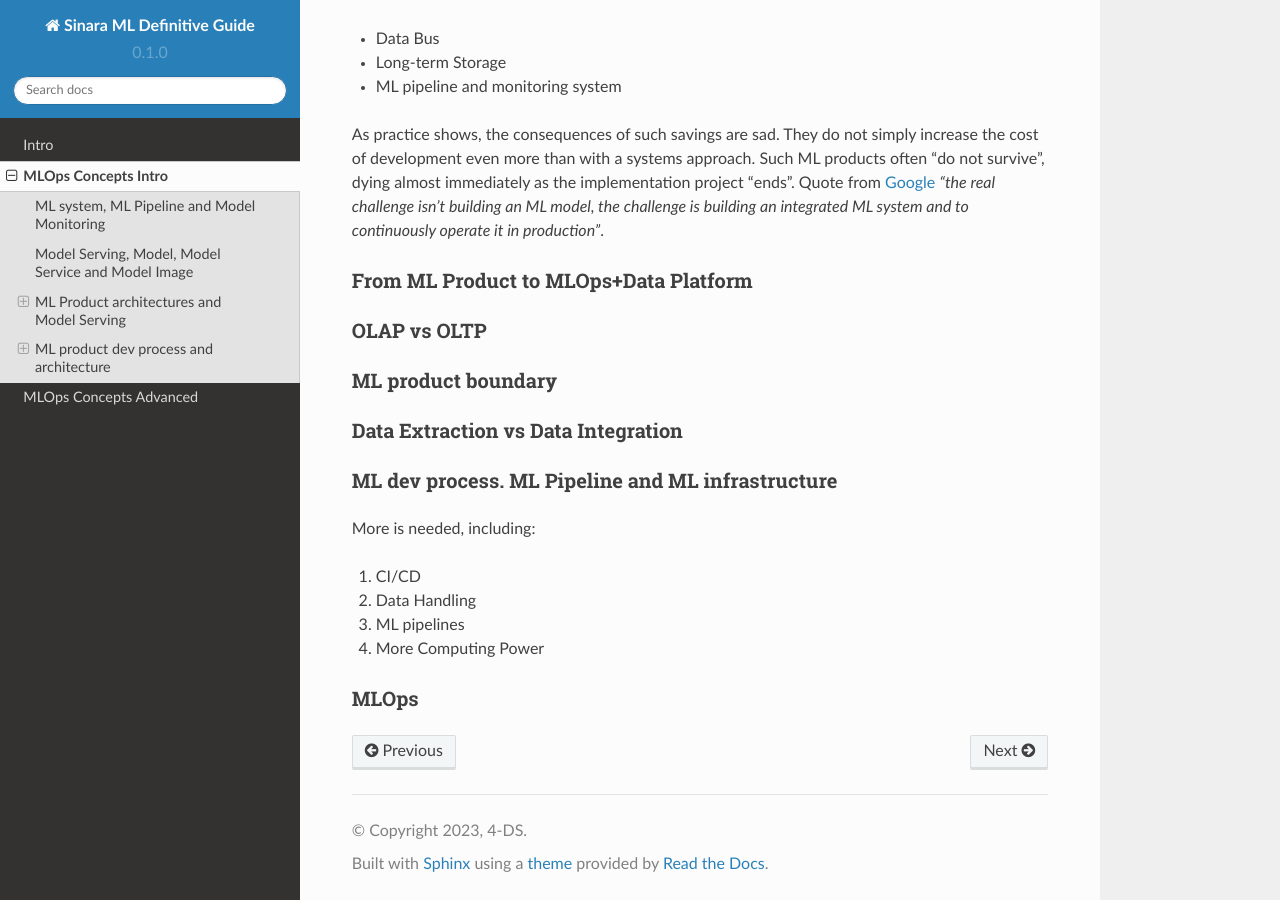
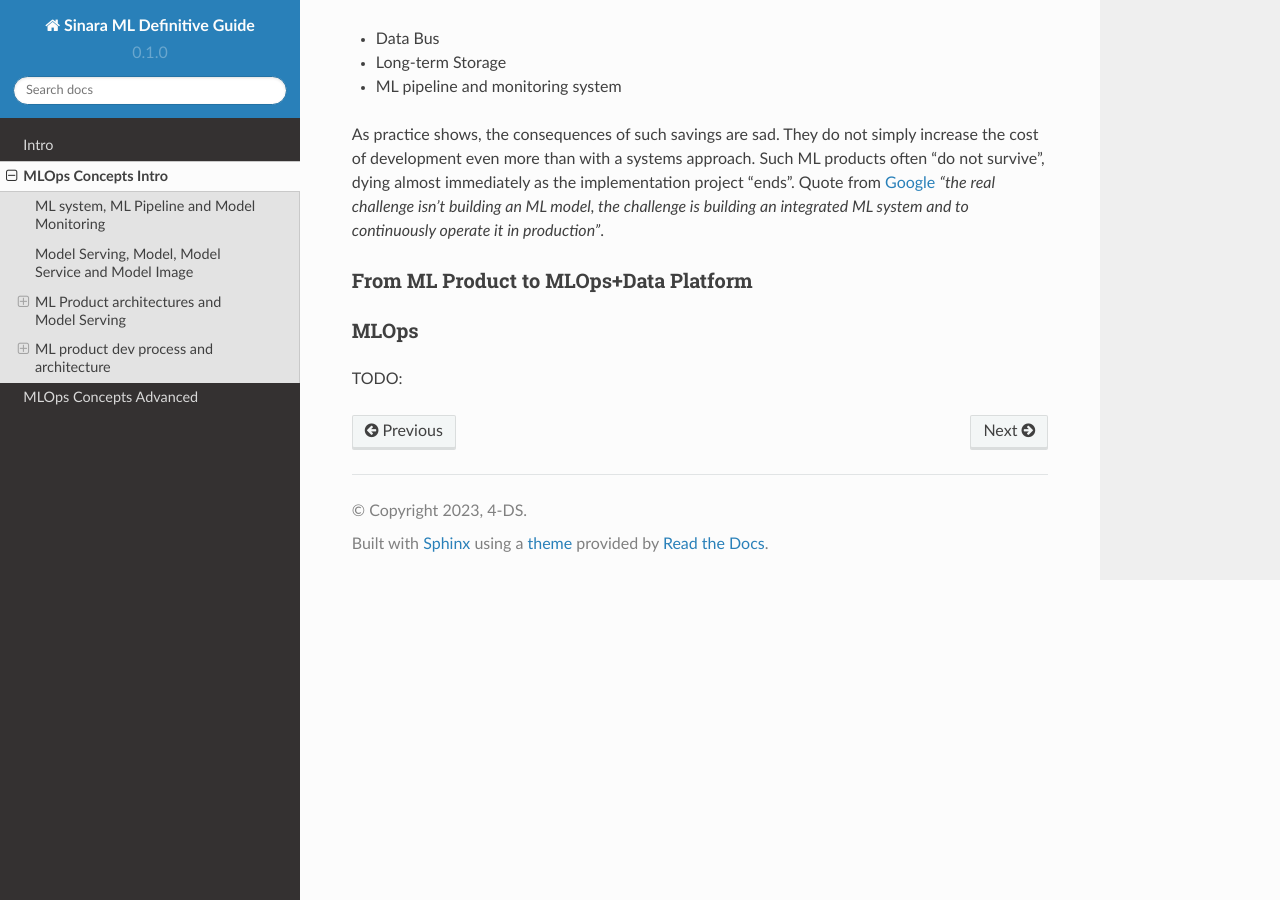
Before and after one commit to 4-DS/SinaraML-Def-Guide, a Sphinx documentation site: the page built from docs/source/concepts.rst, in a window 1280 px wide and 900 px high, scrolled down 10598 px. Built offline with Sphinx 7.4.7 and the Read the Docs theme 2.0.0, drawn with Linux system fonts in a browser that asks for light colours.

Commit message:
Update concepts.rst

```diff
--- a/docs/source/concepts.rst
+++ b/docs/source/concepts.rst
@@ -182,24 +182,6 @@ As practice shows, the consequences of such savings are sad. They do not simply
 From ML Product to MLOps+Data Platform
 ======================================
 
-OLAP vs OLTP
-=============
-
-ML product boundary
-===================
-
-Data Extraction vs Data Integration
-===================================
-
-ML dev process. ML Pipeline and ML infrastructure
-=================================================
-
-More is needed, including:
-
-1. СI/CD
-2. Data Handling
-3. ML pipelines
-4. More Computing Power
-
 MLOps
 =====
+TODO:
```
